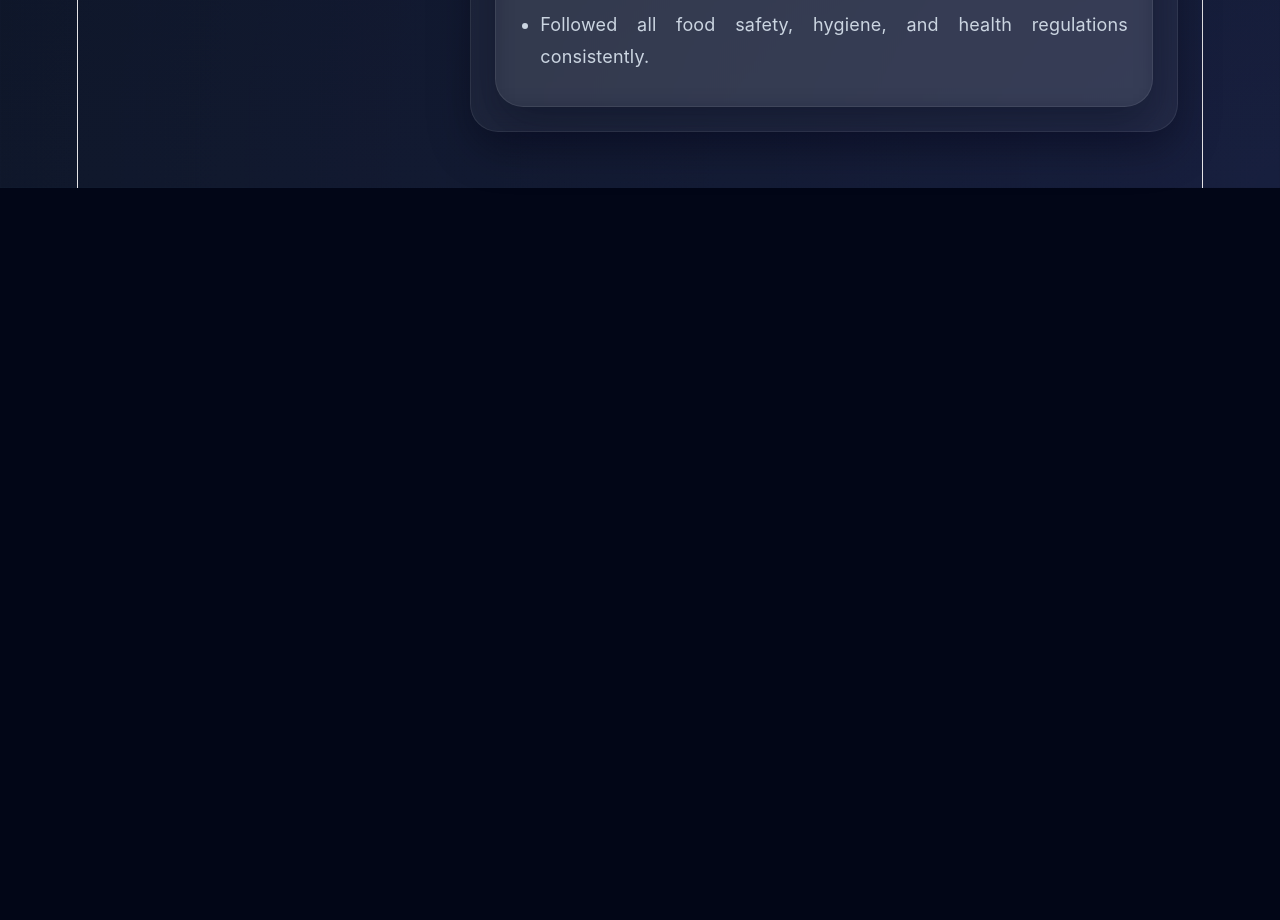
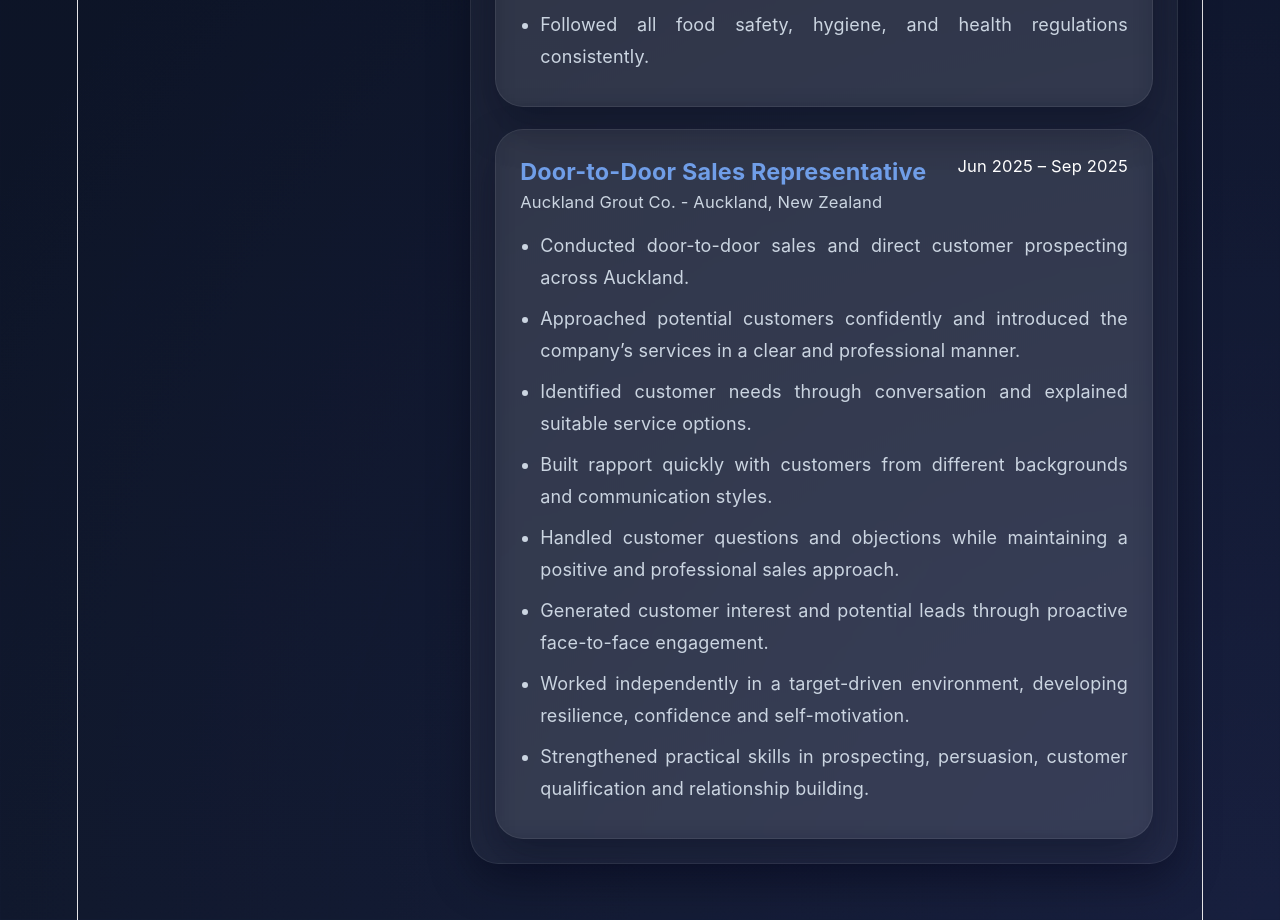
Before and after one commit to Suhatheesh/My-Portfolio, a React (Vite) app: page / in a window 1280 px wide. Shown: the part 4700-5620 px from the top of the page. Before the commit the page ends 4888 px from the top, so only its background shows below. Built offline with nearby package versions, Linux system fonts and the light colour scheme.

Commit message:
Add Auckland Grout Co sales experience

```diff
--- a/src/App.tsx
+++ b/src/App.tsx
@@ -132,6 +132,21 @@ function App() {
         'Coordinated with kitchen staff to ensure timely and accurate order delivery.',
         'Maintained cleanliness and organization in both service and preparation areas.',
         'Followed all food safety, hygiene, and health regulations consistently.',
+      ],
+    },
+    {
+      title: 'Door-to-Door Sales Representative',
+      company: 'Auckland Grout Co. - Auckland, New Zealand',
+      period: 'Jun 2025 – Sep 2025',
+      points: [
+        'Conducted door-to-door sales and direct customer prospecting across Auckland.',
+        'Approached potential customers confidently and introduced the company’s services in a clear and professional manner.',
+        'Identified customer needs through conversation and explained suitable service options.',
+        'Built rapport quickly with customers from different backgrounds and communication styles.',
+        'Handled customer questions and objections while maintaining a positive and professional sales approach.',
+        'Generated customer interest and potential leads through proactive face-to-face engagement.',
+        'Worked independently in a target-driven environment, developing resilience, confidence and self-motivation.',
+        'Strengthened practical skills in prospecting, persuasion, customer qualification and relationship building.',
       ],
     },
   ]
```
